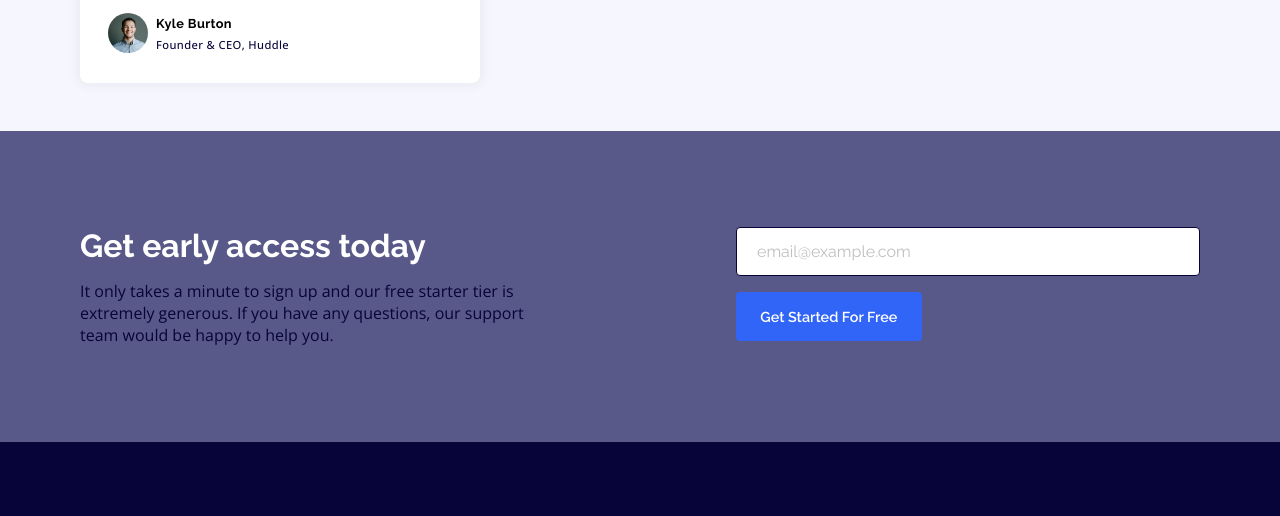
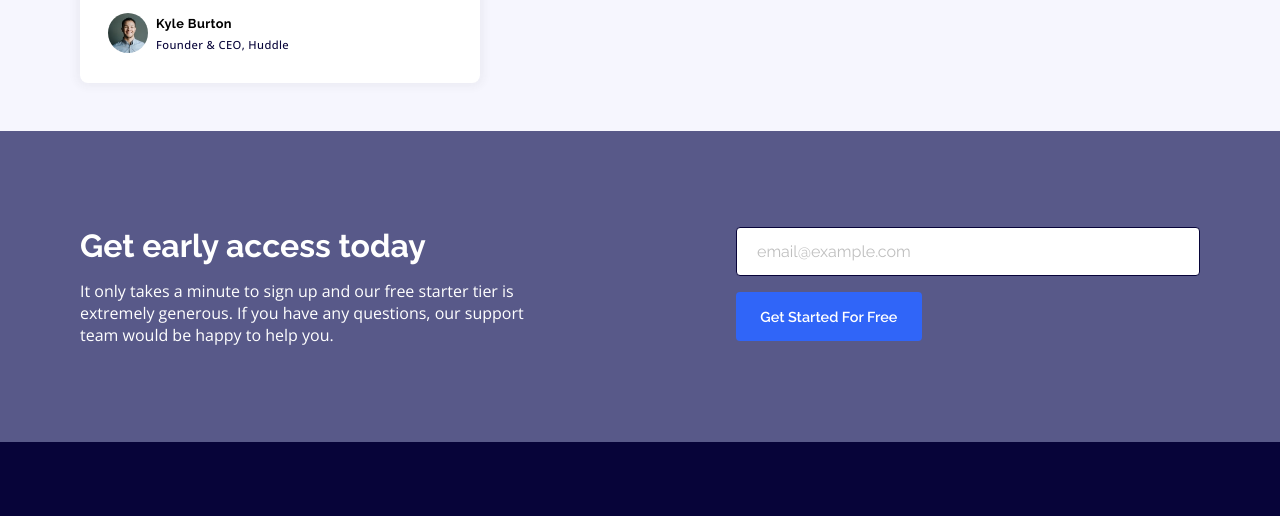
Before and after one commit to wonderlust101/fylo-landing-page-with-two-column-layout-master, a plain HTML site: page index.html in a window 1280 px wide. Shown: the part 1292-1808 px from the top of the page. Drawn offline with Linux system fonts and the light colour scheme.

Commit message:
Additional adjustments.

```diff
--- a/assets/scss/layout/_landing-page.scss
+++ b/assets/scss/layout/_landing-page.scss
@@ -140,6 +140,10 @@
   &__cta-text {
     display: grid;
     gap: 1rem;
+
+    & > * {
+      color: var(--clr-white);
+    }
   }
 
   &__cta-form {
```
Also changed, not shown: assets/css/main.css, 1 other file.
